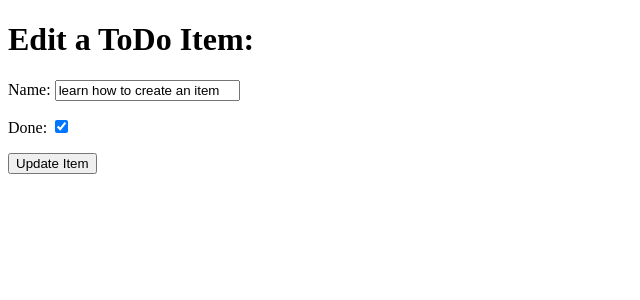
After one commit to mcnic16/django2, a Django app: page /edit/3 in a window 1280 px wide. The commit adds this page. Shown: the top 300 px of the page, without its empty margins (0-640 px from the left). Run offline with Django 3.2, Linux system fonts and the light colour scheme; data comes from the database, SQL or seed files in the repository; both versions use the stored data as it was after the commit.

Commit message:
Editing An Item

```diff
--- a/django_todo/urls.py
+++ b/django_todo/urls.py
@@ -15,11 +15,13 @@ Including another URLconf
 """
 from django.contrib import admin
 from django.urls import path
-from todo.views import get_todo_list, add_item
+from todo.views import get_todo_list, add_item, edit_item
 
 
 urlpatterns = [
     path('admin/', admin.site.urls),
     path('', get_todo_list, name='get_todo_list'),
     path('add', add_item, name='add'),
+    path('edit/<item_id>', edit_item, name='edit'),
+
 ]
--- /dev/null
+++ b/todo/templates/todo/edit_item.html
@@ -0,0 +1,28 @@
+<!DOCTYPE html>
+<html lang="en">
+<head>
+    <meta charset="UTF-8">
+    <meta http-equiv="X-UA-Compatible" content="IE=edge">
+    <meta name="viewport" content="width=device-width, initial-scale=1.0">
+    <title>Todo</title>
+</head>
+<body>
+    <h1>Edit a ToDo Item:</h1>
+
+    <form method="POST">
+        {% csrf_token %}
+        {{ form.as_p }}
+        <div>
+            <p>
+                <button type="submit">Update Item</button>
+            </p>
+        </div>
+    </form>
+
+
+
+
+
+</body>
+
+</html>
--- a/todo/templates/todo/todo_list.html
+++ b/todo/templates/todo/todo_list.html
@@ -16,6 +16,12 @@
                 {% else %}
                     <td>{{ item.name }}</td>
                 {% endif %}
+                <td>
+                    <a href="/edit/{{ item.id }}">
+                        Edit
+                    </a>
+                </td>
+
             </tr>
             {% empty %}
             <tr><td>You have nothing to do</td></tr>
--- a/todo/views.py
+++ b/todo/views.py
@@ -1,4 +1,5 @@
-from django.shortcuts import render, redirect
+from django.shortcuts import render, redirect, get_object_or_404
+
 from .models import Item
 from .forms import ItemForm
 
@@ -25,3 +26,19 @@ def add_item(request):
         'form': form
     }
     return render(request, 'todo/add_item.html', context)
+
+
+def edit_item(request, item_id):
+    item = get_object_or_404(Item, id=item_id)
+    if request.method == 'POST':
+        form=ItemForm(request.POST, instance=item)
+        if form.is_valid():
+            form.save()
+            return redirect('get_todo_list')
+    form = ItemForm(instance=item)
+    context = {
+          'form': form
+    }
+
+
+    return render(request, 'todo/edit_item.html', context)
```
Also changed, not shown: db.sqlite3.
